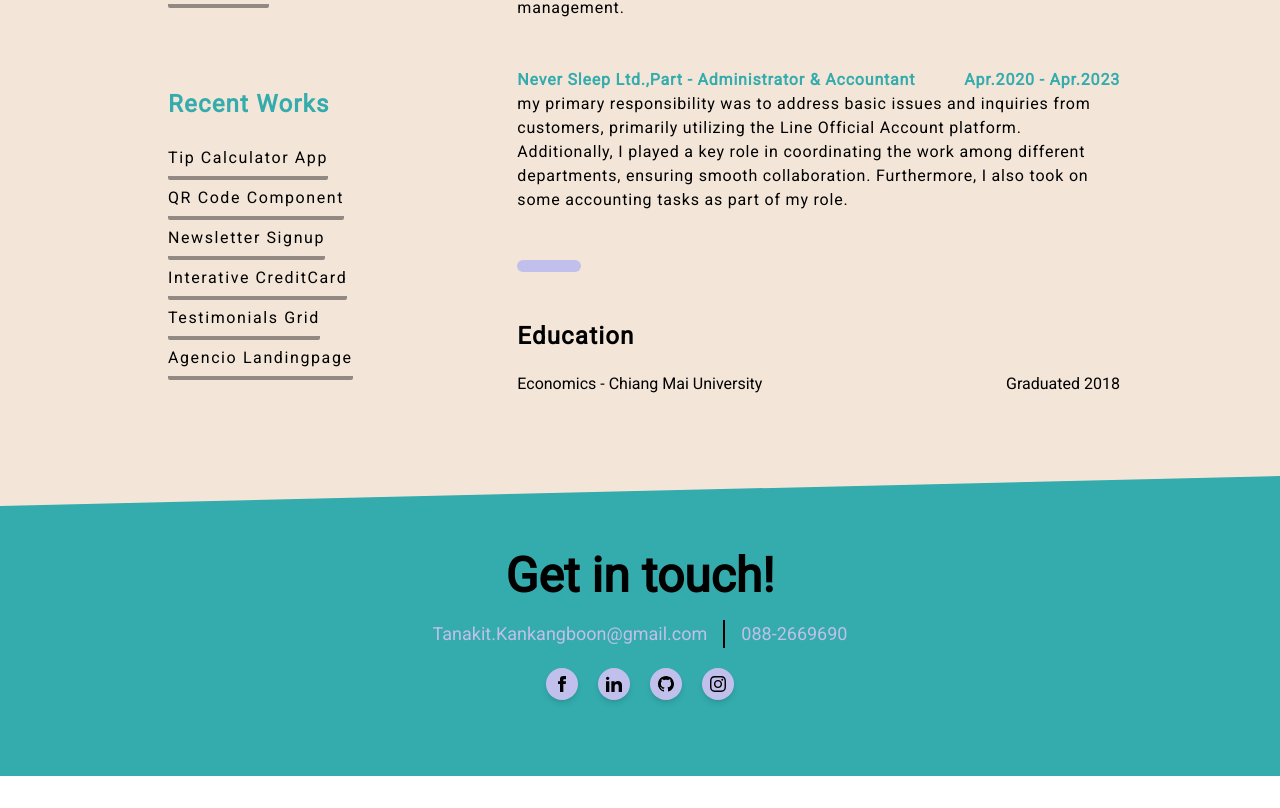
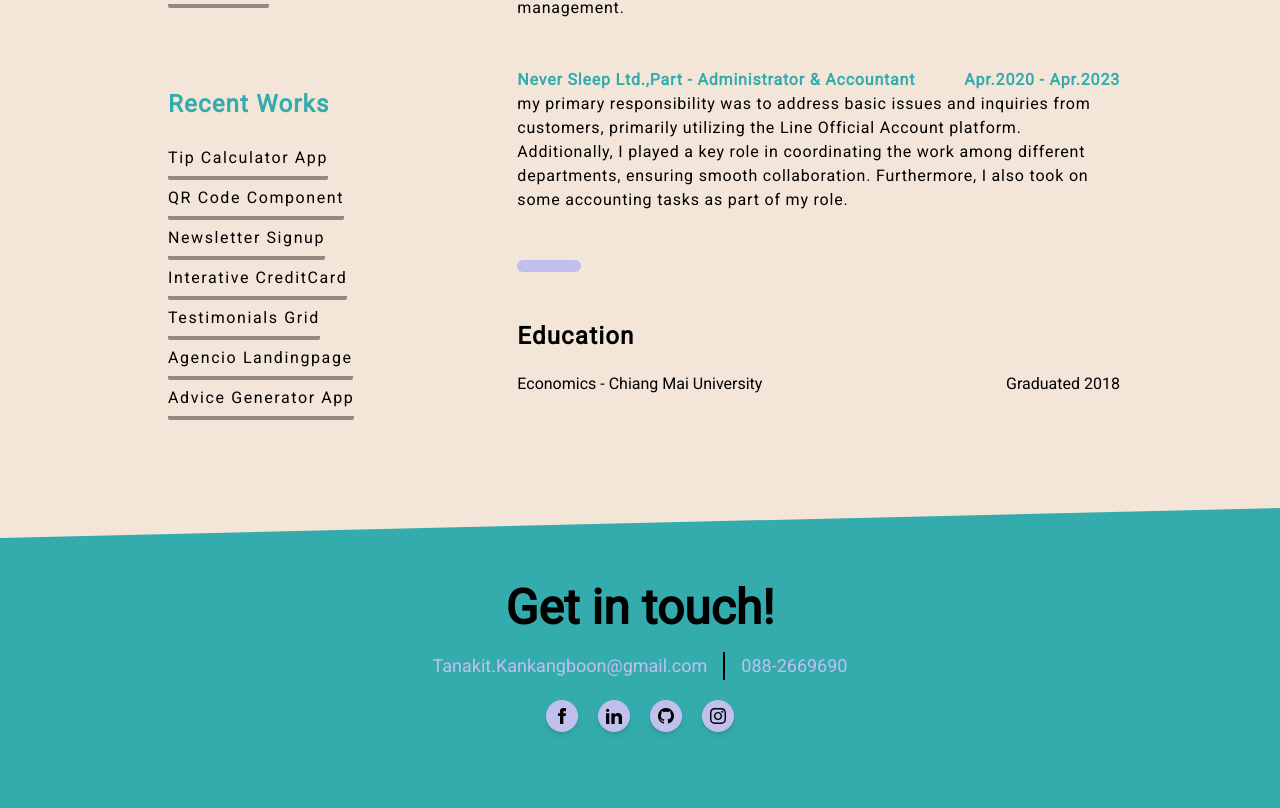
Before and after one commit to paperint/my-resume, a React (Vite) app: page / in a window 1280 px wide. Shown: the part 1068-1876 px from the top of the page. Before the commit the page ends 1844 px from the top, so only its background shows below. Built offline with nearby package versions, Linux system fonts and the light colour scheme.

Commit message:
feat: add recent work to data

```diff
--- a/src/data/information.js
+++ b/src/data/information.js
@@ -63,6 +63,10 @@ const data = [
         title: "Agencio Landingpage",
         link: "https://github.com/paperint/Agencio_Landingpage",
       },
+      {
+        title: "Advice Generator App",
+        link: "https://github.com/paperint/Advice-generator-app",
+      },
     ],
     email: "Tanakit.Kankangboon@gmail.com",
     phone: "088-2669690",
```
